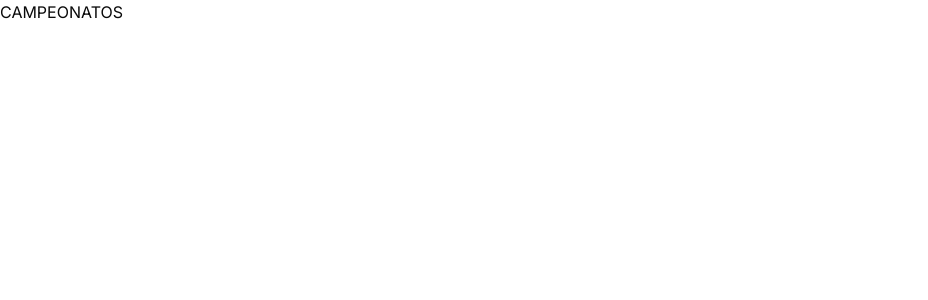
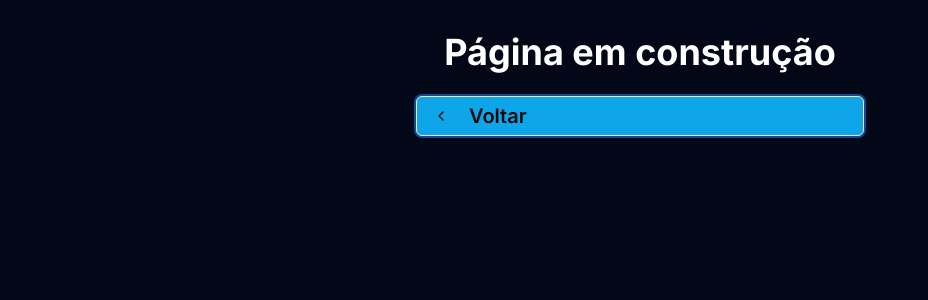
Before and after one commit to Andriwfonseca/poker-dos-cria, a Next.js app: page /championships in a window 1280 px wide. Shown: the top 300 px of the page, without its empty margins (0-928 px from the left). Built offline with nearby package versions, Linux system fonts and the light colour scheme.

Commit message:
feat: add wakeLock

```diff
--- a/app/championships/page.tsx
+++ b/app/championships/page.tsx
@@ -1,5 +1,19 @@
+import BackButton from "../(home)/_components/back-button";
+
 const ChampionshipsPage = () => {
-  return <div>CAMPEONATOS</div>;
+  return (
+    <div className="min-h-screen bg-[#020817] px-4 py-8">
+      <div className="mx-auto max-w-md">
+        <h1 className="mb-6 text-center text-4xl font-bold text-white">
+          Página em construção
+        </h1>
+
+        <div className="mt-4">
+          <BackButton url="/" title="Voltar" />
+        </div>
+      </div>
+    </div>
+  );
 };
 
 export default ChampionshipsPage;
--- a/app/play/[championshipId]/page.tsx
+++ b/app/play/[championshipId]/page.tsx
@@ -51,6 +51,36 @@ const ChampionshipIdPage = ({ params }: ChampionshipIdPageProps) => {
     useState(false);
 
   const router = useRouter();
+
+  useEffect(() => {
+    let wakeLockInstance: WakeLockSentinel | null = null;
+
+    const requestWakeLock = async () => {
+      try {
+        // Verifica se a API é suportada
+        if ("wakeLock" in navigator) {
+          wakeLockInstance = await navigator.wakeLock.request("screen");
+          console.log("Tela mantida ativa!");
+        } else {
+          console.warn("API Screen Wake Lock não suportada neste navegador.");
+        }
+      } catch (err) {
+        console.error("Erro ao solicitar wake lock:", err);
+      }
+    };
+
+    // Solicita o wake lock quando o componente é montado
+    requestWakeLock();
+
+    // Libera o wake lock quando o componente é desmontado
+    return () => {
+      if (wakeLockInstance) {
+        wakeLockInstance.release().then(() => {
+          console.log("Wake Lock liberado.");
+        });
+      }
+    };
+  }, []);
 
   useEffect(() => {
     const fetchChampionship = async () => {
```
